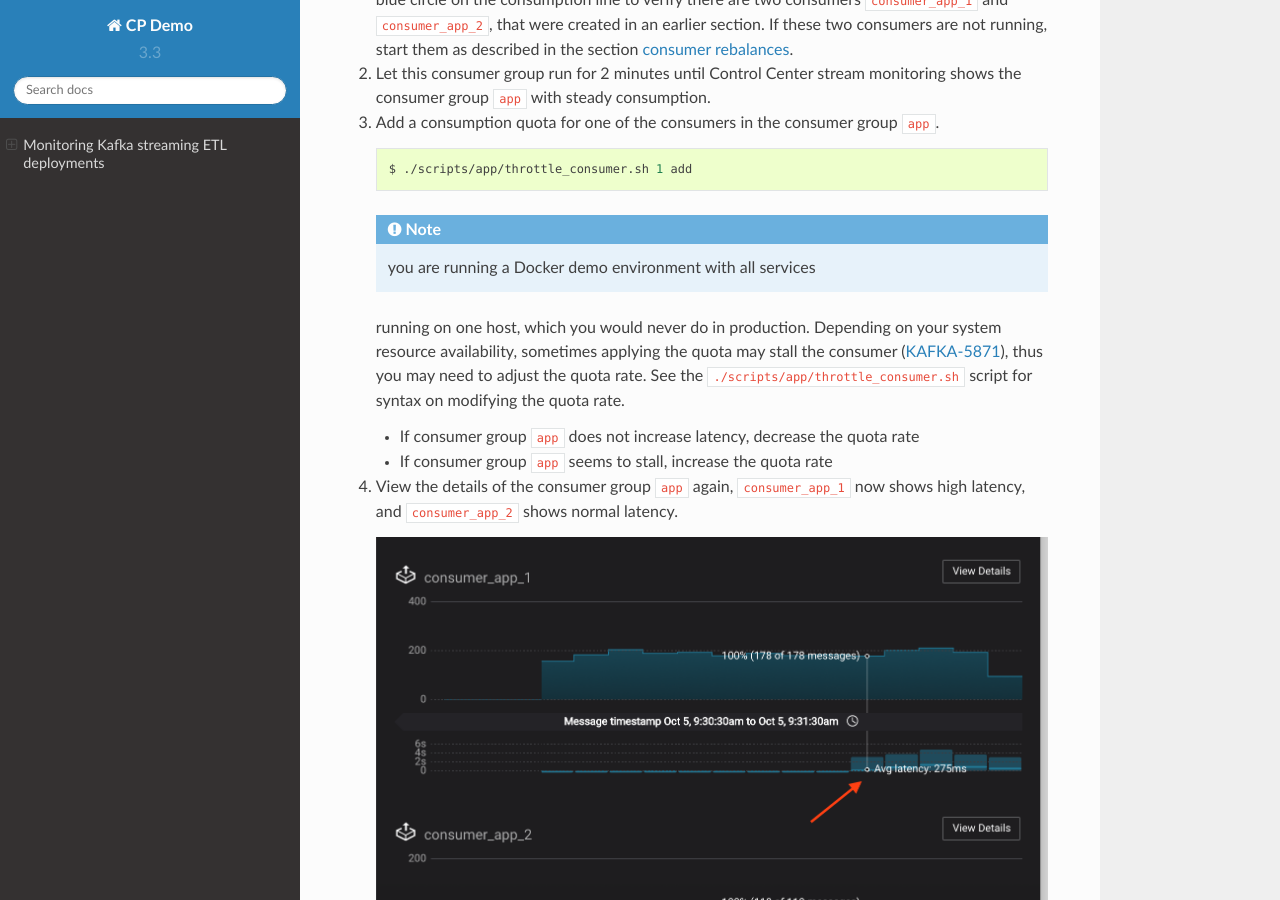
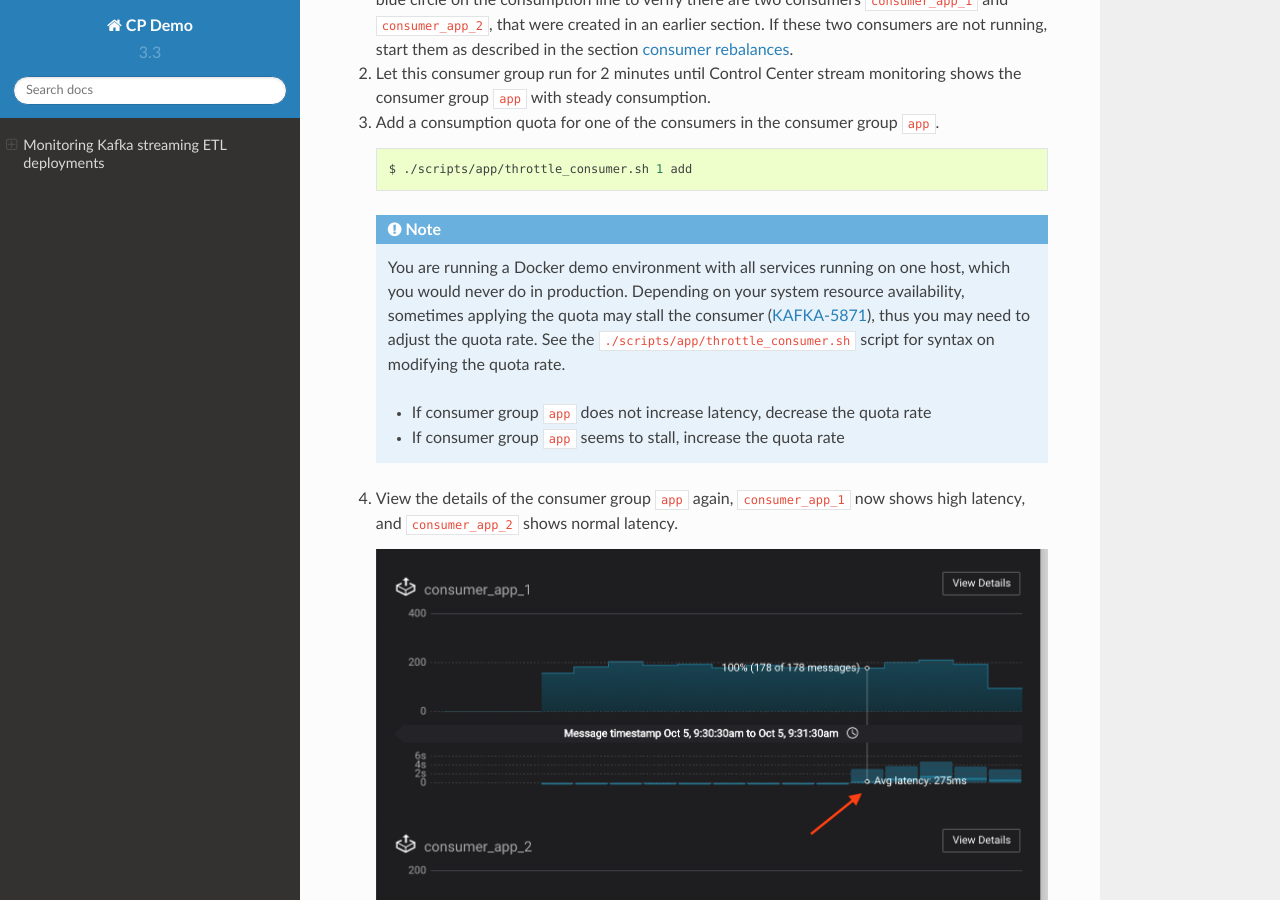
Before and after one commit to confluentinc/cp-demo, a Sphinx documentation site: the page built from docs/index.rst, in a window 1280 px wide and 900 px high, scrolled down 10471 px. Built offline with Sphinx 7.4.7 and the Read the Docs theme 2.0.0, drawn with Linux system fonts in a browser that asks for light colours.

```diff
--- a/docs/index.rst
+++ b/docs/index.rst
@@ -395,18 +395,11 @@ consumers in a consumer group.
 
         $ ./scripts/app/throttle_consumer.sh 1 add
 
-   .. note:: you are running a Docker demo environment with all services
-   running on one host, which you would never do in production.
-   Depending on your system resource availability, sometimes applying
-   the quota may stall the consumer
-   (`KAFKA-5871 <https://issues.apache.org/jira/browse/KAFKA-5871>`__),
-   thus you may need to adjust the quota rate. See the
-   ``./scripts/app/throttle_consumer.sh`` script for syntax on modifying
-   the quota rate.
+   .. note:: You are running a Docker demo environment with all services running on one host, which you would never do in production.  Depending on your system resource availability, sometimes applying the quota may stall the consumer (`KAFKA-5871 <https://issues.apache.org/jira/browse/KAFKA-5871>`__), thus you may need to adjust the quota rate. See the ``./scripts/app/throttle_consumer.sh`` script for syntax on modifying the quota rate.
 
-   -  If consumer group ``app`` does not increase latency, decrease the
-      quota rate
-   -  If consumer group ``app`` seems to stall, increase the quota rate
+      -  If consumer group ``app`` does not increase latency, decrease the quota rate
+      -  If consumer group ``app`` seems to stall, increase the quota rate
+
 
 4. View the details of the consumer group ``app`` again,
    ``consumer_app_1`` now shows high latency, and ``consumer_app_2``
```
